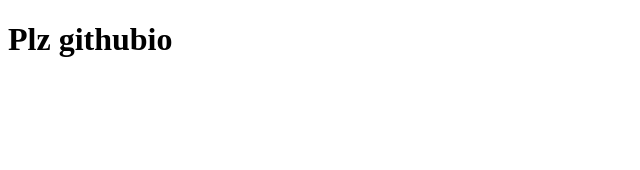
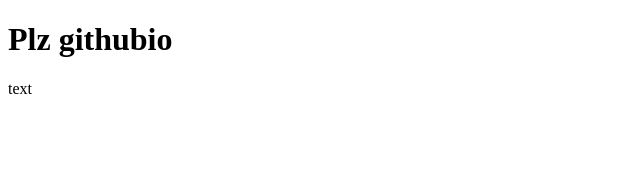
Before and after one commit to julrez/julrez.github.io, a SvelteKit app: page / in a window 1280 px wide. Shown: the top 170 px of the page, without its empty margins (0-640 px from the left). Built offline with nearby package versions, Linux system fonts and the light colour scheme.

Commit message:
now it must be working

```diff
--- a/package.json
+++ b/package.json
@@ -8,7 +8,6 @@
 		"preview": "vite preview"
 	},
 	"devDependencies": {
-		"@sveltejs/adapter-auto": "next",
 		"@sveltejs/adapter-static": "next",
 		"@sveltejs/kit": "next",
 		"svelte": "^3.44.0",
--- a/src/routes/+page.svelte
+++ b/src/routes/+page.svelte
@@ -1 +1,5 @@
+<title>hopefully working</title>
+
 <h1>Plz githubio</h1>
+
+<p>text</p>
```
Also changed, not shown: 9 other files (tests, documents, lock files or other folders).
